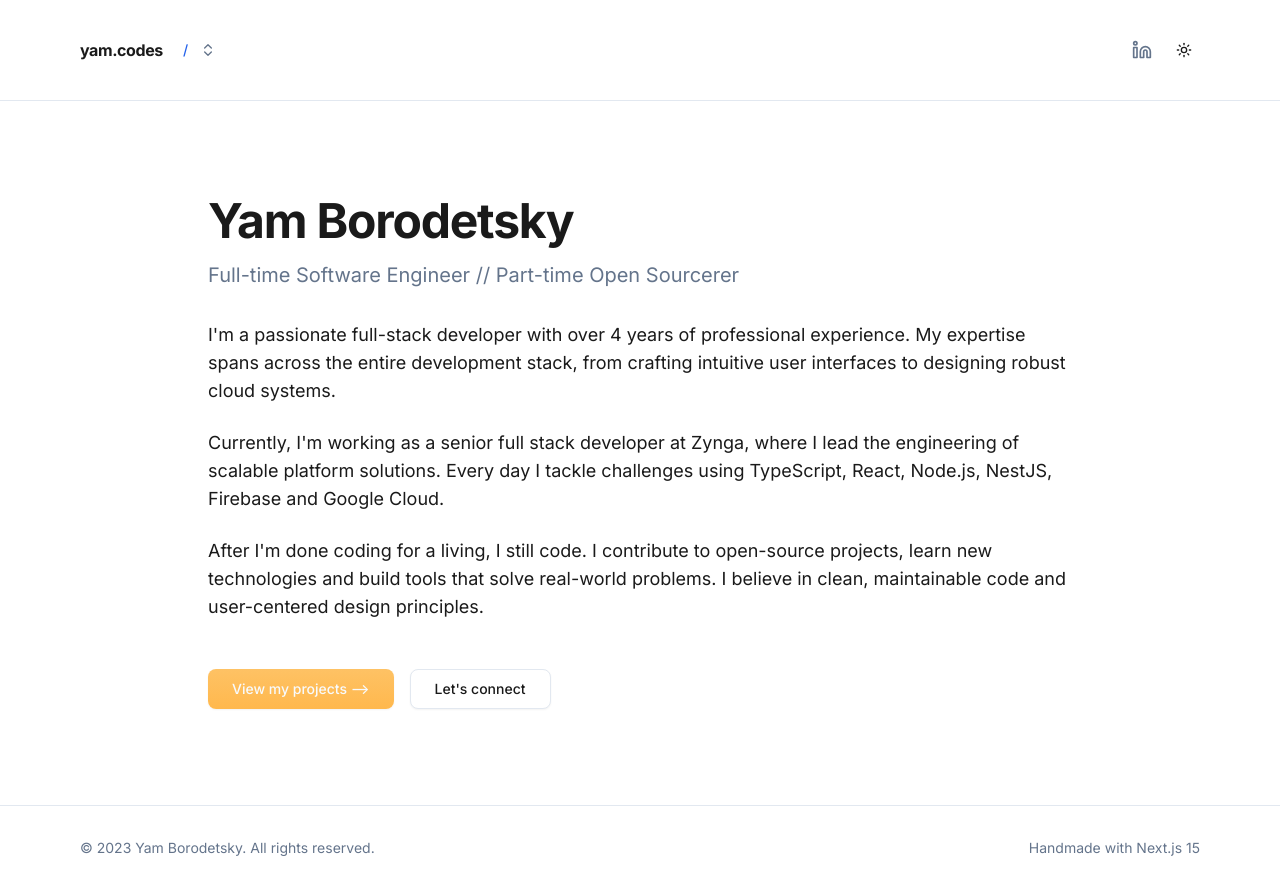
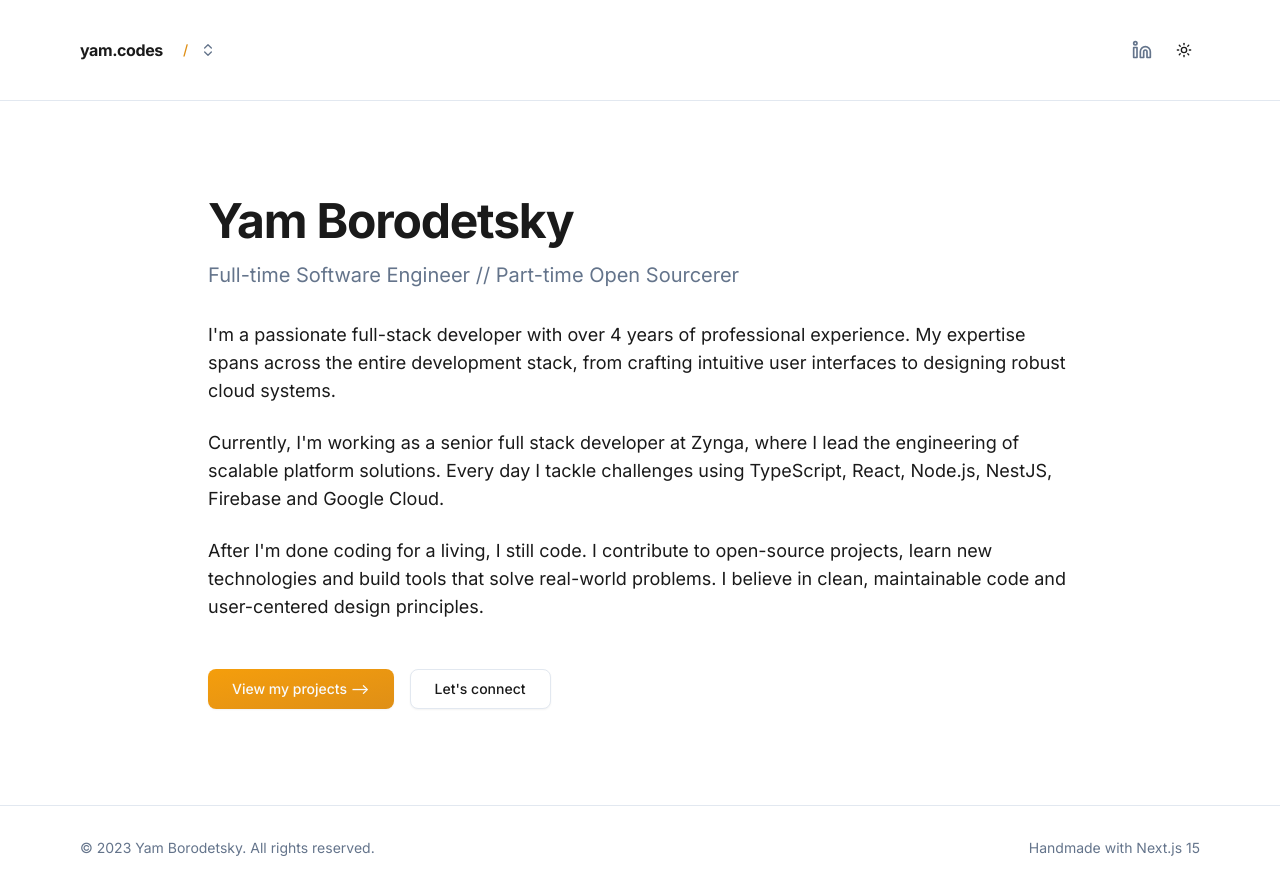
Before and after one commit to yamcodes/yam.codes, a Next.js app: page / in a window 1280 px wide. Built offline with nearby package versions, Linux system fonts and the light colour scheme; some icons are missing.

Commit message:
adjust gradient for light mode

```diff
--- a/src/app/globals.css
+++ b/src/app/globals.css
@@ -12,14 +12,16 @@
 	--card-foreground: #1a1a1a;
 	--popover: #ffffff;
 	--popover-foreground: #1a1a1a;
-	--primary: #2563eb;
+	--primary: #df8f16;
+  --primary-darker: #ca7f0f;
+  --primary-lighter: #f59e0b;
 	--primary-foreground: #f8fafc;
 	--secondary: #f1f5f9;
 	--secondary-foreground: #1e40af;
 	--muted: #f1f5f9;
 	--muted-foreground: #64748b;
 	--accent: #f1f5f9;
-	--accent-foreground: #1e40af;
+	--accent-foreground: #1a1a1a;
 	--destructive: #dc2626;
 	--destructive-foreground: #dc2626;
 	--border: #e2e8f0;
@@ -49,6 +51,8 @@
 	--popover: #1b1b1d;
 	--popover-foreground: #f8fafc;
 	--primary: #ffb84c;
+  --primary-darker: #df8f16;
+  --primary-lighter: #ffc66d;
 	--primary-foreground: #1b1b1d;
 	--secondary: #2d2d32;
 	--secondary-foreground: #f8fafc;
@@ -106,6 +110,8 @@
 	--color-secondary-foreground: var(--secondary-foreground);
 	--color-secondary: var(--secondary);
 	--color-primary-foreground: var(--primary-foreground);
+  --color-primary-darker: var(--primary-darker);
+  --color-primary-lighter: var(--primary-lighter);
 	--color-primary: var(--primary);
 	--color-popover-foreground: var(--popover-foreground);
 	--color-popover: var(--popover);
--- a/src/app/page.tsx
+++ b/src/app/page.tsx
@@ -41,7 +41,7 @@ export default function Home() {
 					<Button
 						asChild
 						size="lg"
-						className="bg-gradient-to-b from-[#fec264] to-[#ffb84d] hover:scale-95 transition-transform duration-200"
+						className="bg-gradient-to-br from-primary-lighter to-primary hover:scale-95 transition-transform duration-200"
 					>
 						<Link href="/projects">View my projects --&gt;</Link>
 					</Button>
--- a/src/components/path-switcher.tsx
+++ b/src/components/path-switcher.tsx
@@ -30,7 +30,7 @@ export function PathSwitcher({ title }: PathSwitcherProps = {}) {
 
 	const paths: PathItem[] = [
 		{ name: "/", path: "/", description: "Home" },
-		{ name: "/projects", path: "/projects", description: "Projects" },
+		{ name: "/projects", path: "/projects", description: "My open-source projects" },
 	];
 
 	const currentPath = paths.find((p) => p.path === pathname) || paths[0];
--- a/tailwind.config.js
+++ b/tailwind.config.js
@@ -25,6 +25,10 @@ module.exports = {
 				primary: {
 					DEFAULT: "hsl(var(--primary))",
 					foreground: "hsl(var(--primary-foreground))",
+				},
+				primarydarker: {
+					DEFAULT: "hsl(var(--primary-darker))",
+					foreground: "hsl(var(--primary-darker-foreground))",
 				},
 				secondary: {
 					DEFAULT: "hsl(var(--secondary))",
```
